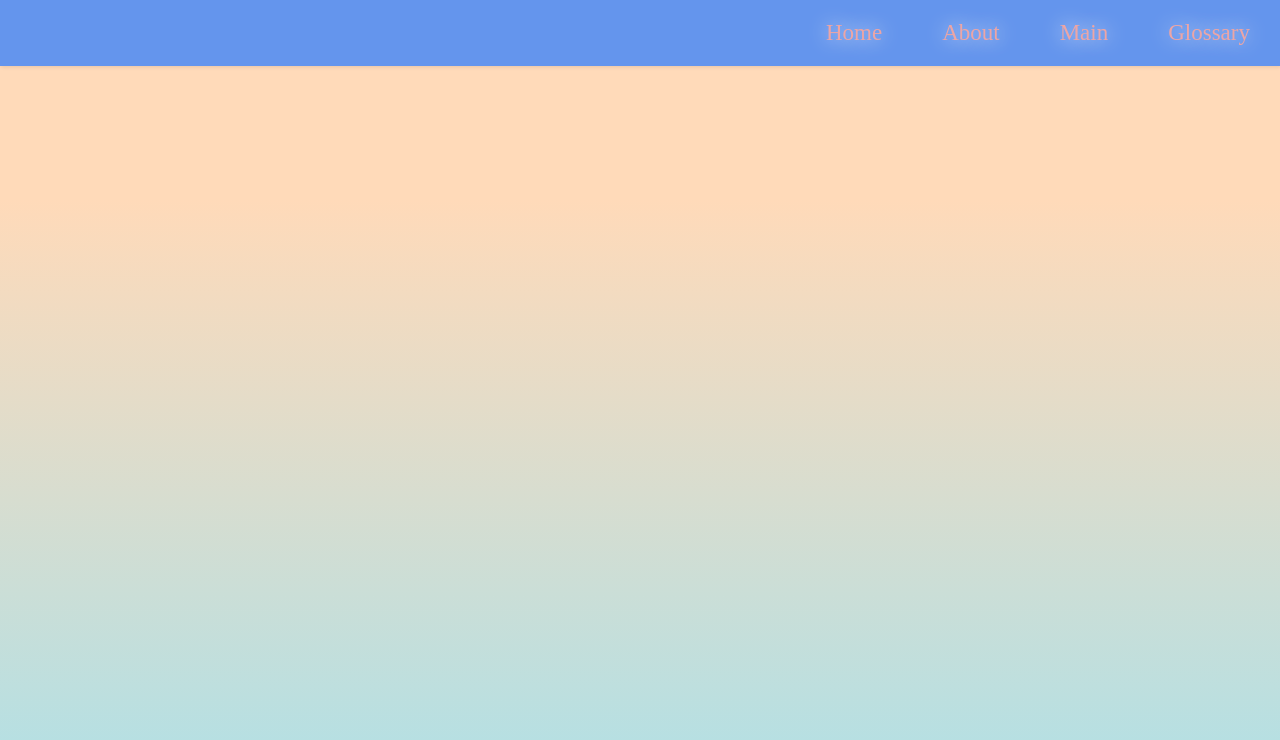
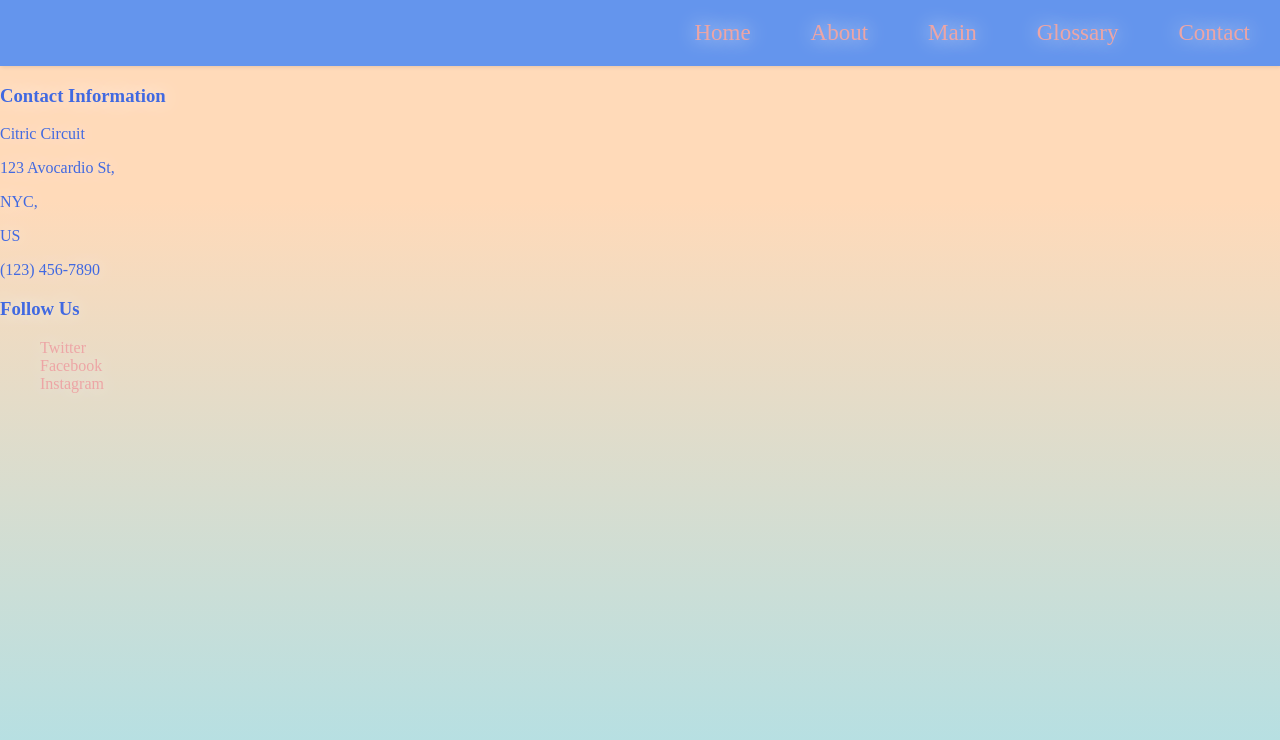
Before and after one commit to suero529/react-project2, a React (Create React App) app: page /contact in a window 1280 px wide. Shown: the top 740 px of the page. Built offline with nearby package versions, Linux system fonts and the light colour scheme.

Commit message:
about text updated

```diff
--- a/src/App.css
+++ b/src/App.css
@@ -161,8 +161,15 @@ a:active {
   text-shadow: 0 0 15px rgb(238, 116, 10);
 }
 
+/* ABOUT */
+
 .dancing-broccoli {
   height: 385px;
+}
+
+/* CONTACT */
+.social-media {
+  list-style: none;
 }
 
 /* BOXES  */
--- a/src/App.js
+++ b/src/App.js
@@ -1,23 +1,23 @@
-import './App.css';
-import Main from './components/Main'
-import Nav from './components/Nav'
-import Home from './components/Home'
-import About from './components/About'
-import Glossary from './components/Glossary'
-import {Switch, Route} from 'react-router-dom'
-
+import "./App.css";
+import Main from "./components/Main";
+import Nav from "./components/Nav";
+import Home from "./components/Home";
+import About from "./components/About";
+import Glossary from "./components/Glossary";
+import Contact from "./components/Contact";
+import { Switch, Route } from "react-router-dom";
 
 function App() {
   return (
     <div>
       <Nav />
       <Switch>
-        <Route exact path='/' component={() => <Home/>}/>
-        <Route exact path='/about' component={() => <About/>}/>
-        <Route exact path='/main' component={() => <Main/>}/>
-        <Route exact path='/glossary' component={() => <Glossary/>}/>
+        <Route exact path="/" component={() => <Home />} />
+        <Route exact path="/about" component={() => <About />} />
+        <Route exact path="/main" component={() => <Main />} />
+        <Route exact path="/glossary" component={() => <Glossary />} />
+        <Route exact path="/contact" component={() => <Contact />} />
       </Switch>
-
     </div>
   );
 }
--- a/src/components/About.js
+++ b/src/components/About.js
@@ -6,18 +6,34 @@ const About = () => {
     <div>
       <h1>Your Health and Wellness Starts with YOU!</h1>
       <div className="blurb-box">
-        <p>Motivational blurb here</p>
-        <p>Motivational blurb here</p>
-        <p>Motivational blurb here</p>
-        <p>Motivational blurb here</p>
-        <p>Motivational blurb here</p>
-        <p>Motivational blurb here</p>
-        <p>Motivational blurb here</p>
-        <p>Motivational blurb here</p>
-        <p>Motivational blurb here</p>
-        <p>Motivational blurb here</p>
+        <p>
+          Many of us aspire to improve our health and fitness. While having
+          specific health and fitness goals in mind is excellent, people often
+          go to extremes to accomplish these goals. The newest fad diets and
+          workout trends often end up exhausting mental and physical energy.
+        </p>
+        <p>
+          This usually leads to either quitting altogether or reaching these
+          goals and being unable to maintain them, ultimately resulting in
+          burnout, failure, or injury—but it doesn’t have to be this way!
+        </p>
+        <p>
+          When you start to view health and fitness as a lifestyle rather than a
+          part-time hobby or a single 30-day challenge, you develop behaviors
+          that will improve many areas of your life.
+        </p>
+        <p>
+          Living a healthy lifestyle can inspire creativity and teach you
+          discipline, adaptability, and balance. This will not only leave you
+          looking and feeling better, but you will also show up as a better
+          version of yourself for the people in your life that truly matter.
+        </p>
+        <p>So let's start today with Citric Circuit!</p>
         <br />
-        <p>...and remember to supplement your workouts with a healthy diet!</p>
+        <p>
+          ...and remember to always supplement your activities with a healthy
+          diet!
+        </p>
         <img
           className="dancing-broccoli"
           src="https://cdn.dribbble.com/users/948184/screenshots/7798456/media/14fa865a554e86f90d499834af7f1d32.gif"
--- /dev/null
+++ b/src/components/Contact.js
@@ -0,0 +1,41 @@
+import React from "react";
+
+const Contact = () => {
+  return (
+    <div>
+      <h3>Contact Information</h3>
+      <p class="address">
+        Citric Circuit
+        <p>123 Avocardio St, </p>
+        <p>NYC,</p>
+        <p>US</p>
+        <p>(123) 456-7890</p>
+      </p>
+      <h3>Follow Us</h3>
+      <ul className="social-media">
+        <li>
+          <a href="http://www.twitter.com" class="footer a">
+            Twitter
+          </a>
+        </li>
+        <li>
+          <a href="http://www.facebook.com" class="footer a">
+            Facebook
+          </a>
+        </li>
+        <li>
+          <a href="http://www.instagram.com">Instagram</a>
+        </li>
+      </ul>
+      {/* <iframe
+        src="https://www.google.com/maps/embed?pb=!1m18!1m12!1m3!1d2624.142047744348!2d2.3354330160472316!3d48.87456857928921!2m3!1f0!2f0!3f0!3m2!1i1024!2i768!4f13.1!3m3!1m2!1s0x47e66e38f817b573%3A0x48d69c30470e7aeb!2sIronhack!5e0!3m2!1sen!2ses!4v1495208746099"
+        class="map-frame"
+        frameborder="0"
+        style="border:0"
+        allowfullscreen
+      ></iframe> */}
+    </div>
+  );
+};
+
+export default Contact;
--- a/src/components/Nav.js
+++ b/src/components/Nav.js
@@ -29,6 +29,11 @@ const Nav = () => {
               Glossary
             </Link>
           </li>
+          <li>
+            <Link className="link" to="/contact">
+              Contact
+            </Link>
+          </li>
         </ul>
       </nav>
     </div>
```
